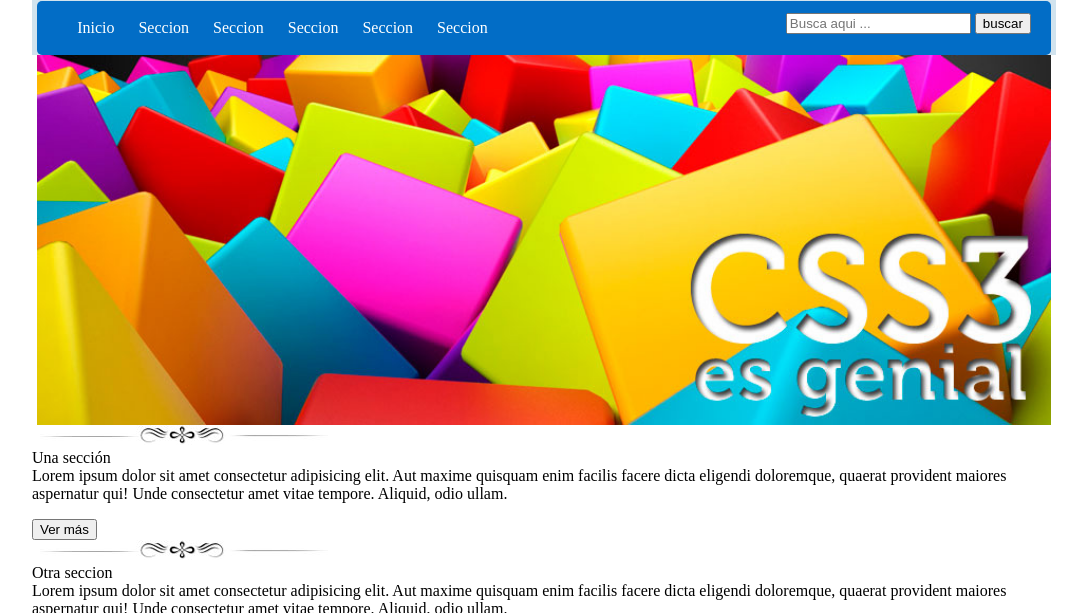
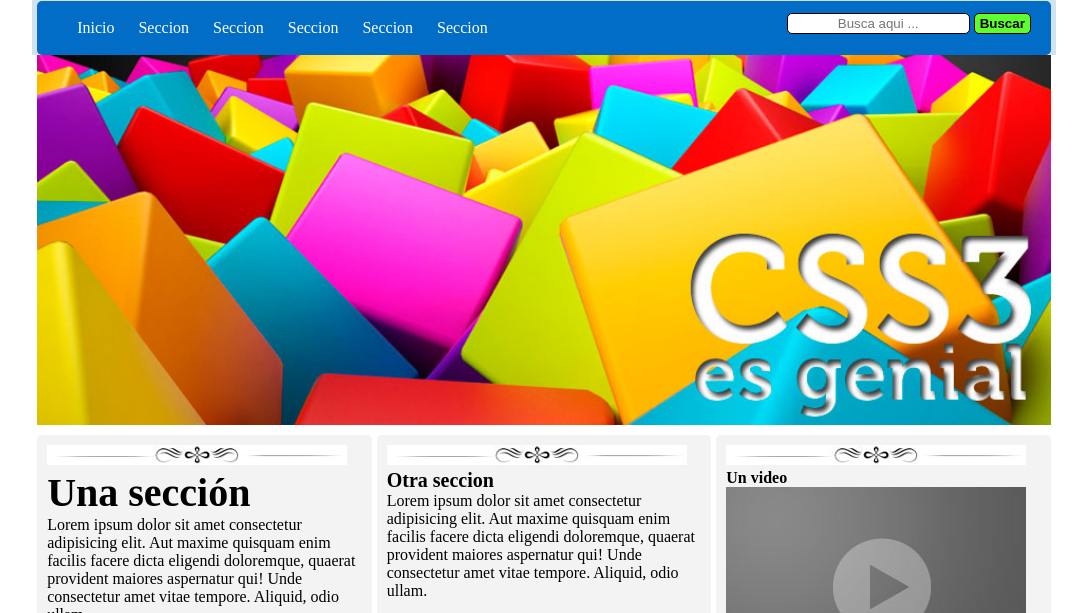
Before and after one commit to Luis-L02/pw22431112, a plain HTML site: page Practica 1/practica01css/index.html in a window 1280 px wide. Shown: the part 156-769 px from the top of the page, without its empty margins (96-1183 px from the left). Drawn offline with Linux system fonts and the light colour scheme.

Commit message:
Added Rows of 3 in seccion02 & Added  align on seccion01>article>slider2

```diff
--- a/Practica 1/practica01css/css/estilos.css
+++ b/Practica 1/practica01css/css/estilos.css
@@ -22,10 +22,31 @@ header nav ul li{
     color: white;
     display: inline-block;
     margin-right: 20px;
+    cursor: pointer;
+}
+header nav form input{
+    border: 1px solid black;
+    border-radius: 5px;
+}
+header nav form input.placeholder{
+    padding: 2px;
+    text-align: center;
+}
+header nav form input.buscar{
+    background-color: rgb(95, 255, 47);
+    padding: 2px 5px;
+    font-weight: bold;
+    cursor:pointer;
+}
+.nito{
+    font-weight: bolder
 }
 #logo{
     margin-top: -150px;
 }
+
+/*Seccion 1 --- Imagen banner CCS es genial*/
+
 #seccion01 {
     display: flex;
     justify-content: center;
@@ -36,7 +57,28 @@ header nav ul li{
     align-items: center;
     width: 100%;
 }
-
 #seccion01 article img {
     width: 99%;
+
 }
+
+/*Seccion 2 --- Articulos*/
+.unaSeccion{
+    font-size: 40px;
+}
+.otraSeccion{
+    font-size: 20px;
+}
+#seccion02 {
+    display: grid;
+    grid-template-columns: repeat(3, 1fr);
+    gap: 5px;
+    width: 99%;
+    margin: 10px auto;
+}
+#seccion02 article {
+    background-color: #f3f3f3;
+    border-radius: 5px;
+    padding: 10px;
+    box-sizing: border-box;
+}
--- a/Practica 1/practica01css/index.html
+++ b/Practica 1/practica01css/index.html
@@ -20,8 +20,8 @@
                 <li>Seccion</li>
             </ul>
             <form action="#">
-                <input type="text" placeholder="Busca aqui ...">
-                <input type="submit" value="buscar">
+                <input class="placeholder" type="text" placeholder="Busca aqui ...">
+                <input class="buscar" type="submit" value="Buscar">
             </form>
         </nav>
     </header>
@@ -52,7 +52,7 @@
         </article>
         <article>
             <img src="img/separador.jpg" alt="Separador">
-            <span>Un video</span>
+            <span class="nito">Un video</span>
             <img src="img/video.jpg" alt="Video">
         </article>
     </section>
```
